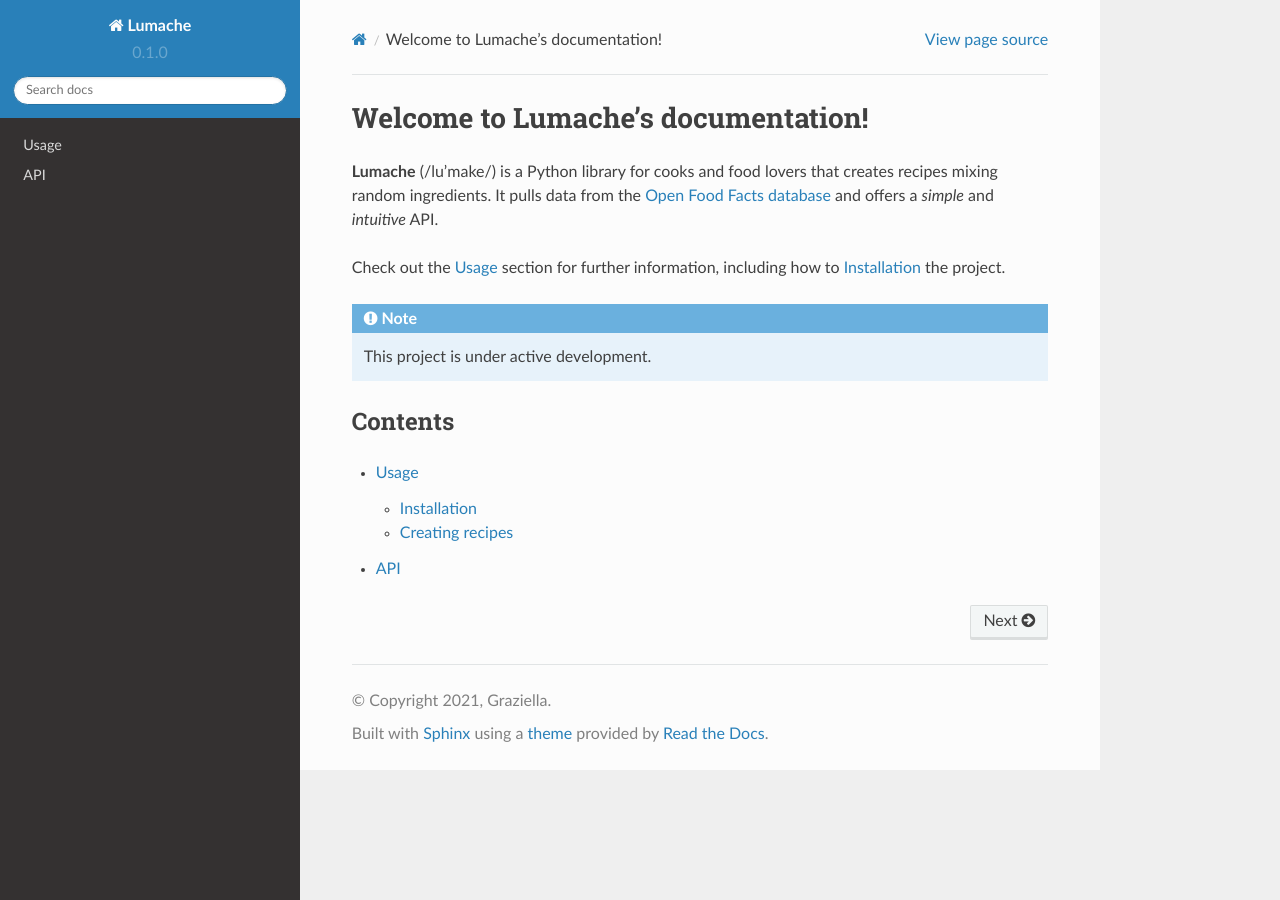
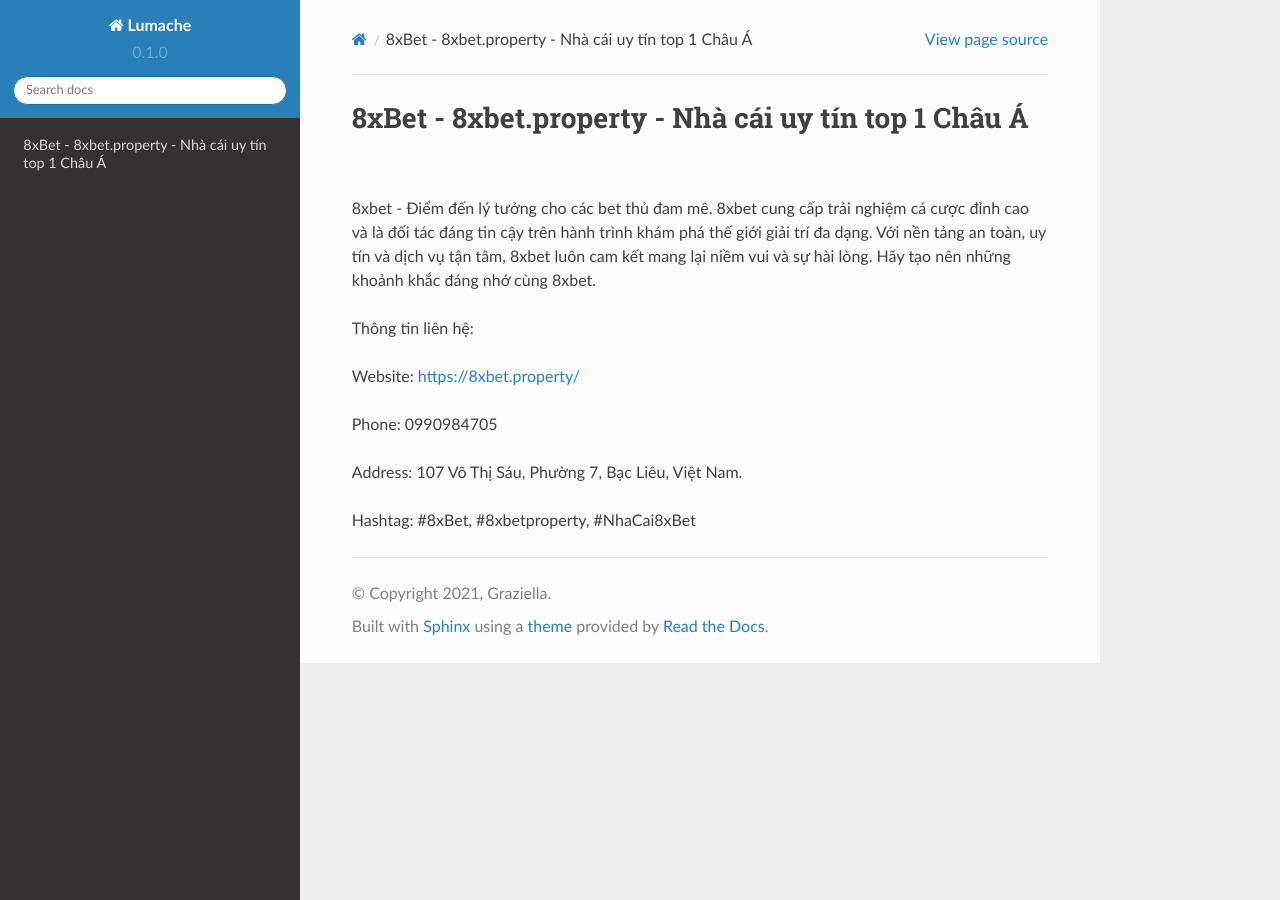
Before and after one commit to vqtranquocthuan424/8xbetproperty, a Sphinx documentation site: the page built from docs/source/index.rst, in a window 1280 px wide. Built offline with Sphinx 7.4.7 and the Read the Docs theme 2.0.0, drawn with Linux system fonts in a browser that asks for light colours.

Commit message:
Update index.rst

```diff
--- a/docs/source/index.rst
+++ b/docs/source/index.rst
@@ -1,22 +1,14 @@
-Welcome to Lumache's documentation!
+8xBet - 8xbet.property - Nhà cái uy tín top 1 Châu Á
 ===================================
 
-**Lumache** (/lu'make/) is a Python library for cooks and food lovers
-that creates recipes mixing random ingredients.
-It pulls data from the `Open Food Facts database <https://world.openfoodfacts.org/>`_
-and offers a *simple* and *intuitive* API.
+8xbet - Điểm đến lý tưởng cho các bet thủ đam mê. 8xbet cung cấp trải nghiệm cá cược đỉnh cao và là đối tác đáng tin cậy trên hành trình khám phá thế giới giải trí đa dạng. Với nền tảng an toàn, uy tín và dịch vụ tận tâm, 8xbet luôn cam kết mang lại niềm vui và sự hài lòng. Hãy tạo nên những khoảnh khắc đáng nhớ cùng 8xbet.
 
-Check out the :doc:`usage` section for further information, including
-how to :ref:`installation` the project.
+Thông tin liên hệ:
 
-.. note::
+Website: https://8xbet.property/
 
-   This project is under active development.
+Phone: 0990984705
 
-Contents
---------
+Address: 107 Võ Thị Sáu, Phường 7, Bạc Liêu, Việt Nam.
 
-.. toctree::
-
-   usage
-   api
+Hashtag: #8xBet, #8xbetproperty, #NhaCai8xBet
```
